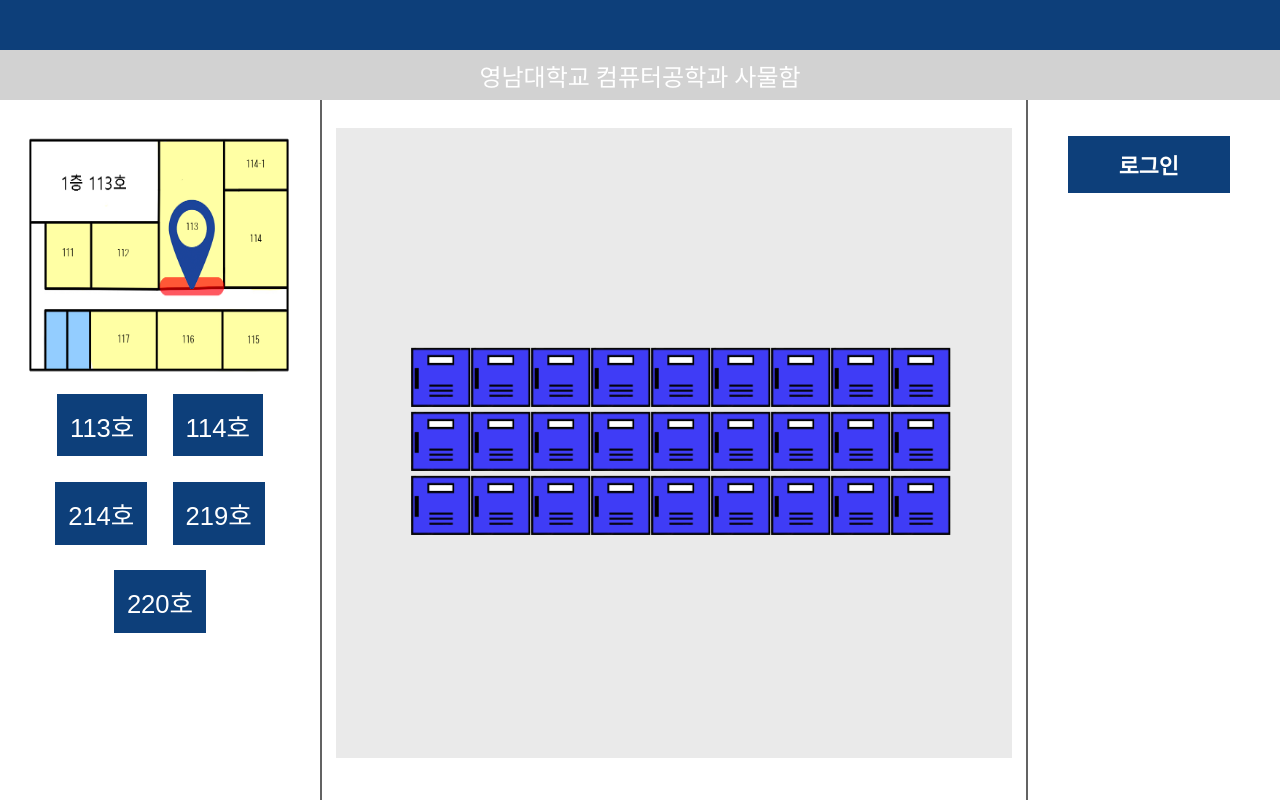
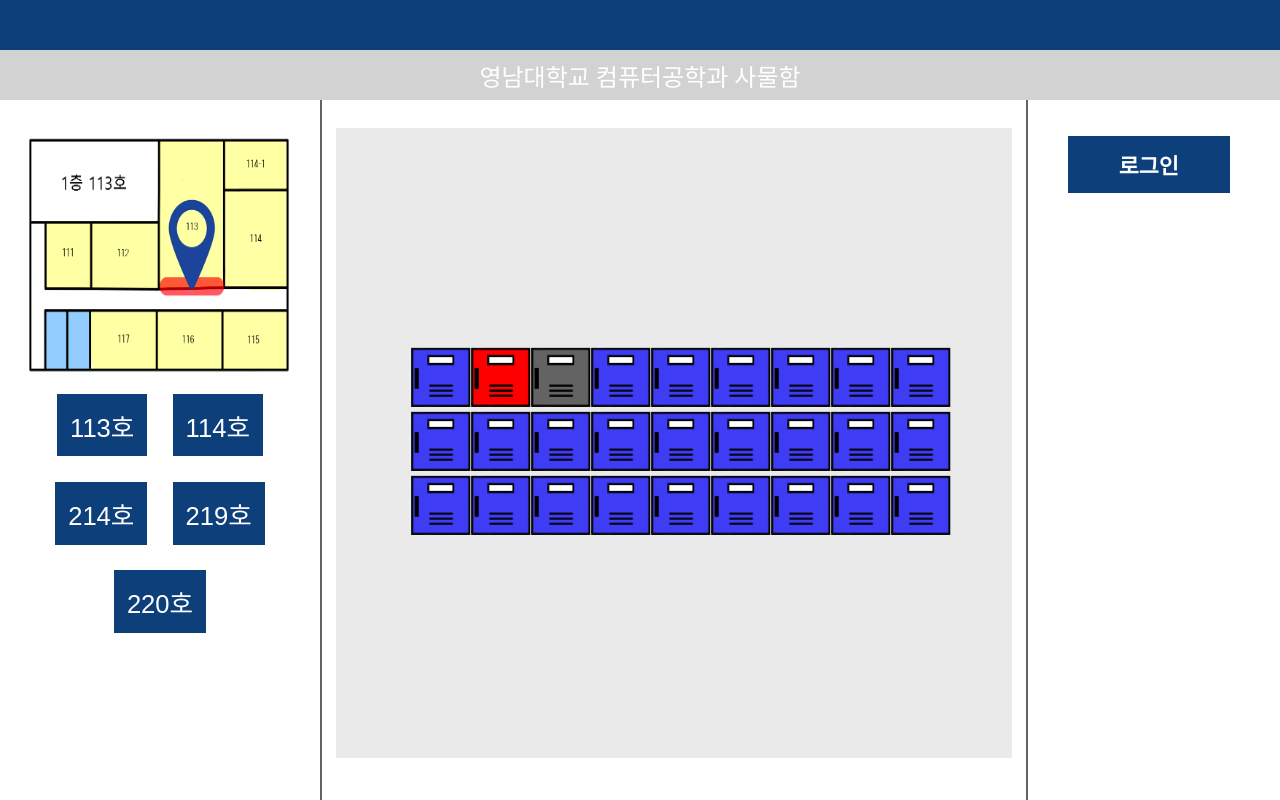
Before and after one commit to heymin2/LockerReservFE, a React (Create React App) app: page / in a window 1280 px wide. Built offline with nearby package versions, Linux system fonts and the light colour scheme.

Commit message:
서버 안열고 main에서 사물함 예약, 취소 보이게

```diff
--- a/src/mainpage/Main.js
+++ b/src/mainpage/Main.js
@@ -1,8 +1,13 @@
 import '../css/lockerpage.css';
+import ReservModal from '../modals/ReservModal';
+import CancelModal from '../modals/CancelModal';
+import React, { useState } from 'react';
 import { Link } from 'react-router-dom';
 import '../css/Left.css';
 import Right from './Right';
 const Main = () => {
+  const [reservModal, reservModalOn] = useState(false);
+  const [cancelModal, cancelModalOn] = useState(false);
   return (
     <>
       <aside className='asideleft'>
@@ -15,11 +20,27 @@
       </aside>
       <div className="app-center">
         <div className='box'>
+          <ReservModal
+            show={reservModal}
+            onHide={() => reservModalOn(false)}
+            floor={'113'}
+            part={'A'}
+            hang={'1'}
+            yeol={'1'}
+          />
+          <CancelModal
+            show={cancelModal}
+            onHide={() => cancelModalOn(false)}
+            floor={'113'}
+            part={'A'}
+            hang={'1'}
+            yeol={'2'}
+          />
           <Link to="/">
             <main>
-              <img className="locker" src={"blue.png"} onClick={() => alert('로그인하세요')} alt="profile" />
-              <img className="locker" src={"blue.png"} onClick={() => alert('로그인하세요')} alt="profile" />
-              <img className="locker" src={"blue.png"} onClick={() => alert('로그인하세요')} alt="profile" />
+              <img className="locker" src={"blue.png"} onClick={() => reservModalOn(true)} alt="profile" />
+              <img className="locker" src={"red.png"} onClick={() => cancelModalOn(true)} alt="profile" />
+              <img className="locker" src={"grey.png"} onClick={() => alert('로그인하세요')} alt="profile" />
               <img className="locker" src={"blue.png"} onClick={() => alert('로그인하세요')} alt="profile" />
               <img className="locker" src={"blue.png"} onClick={() => alert('로그인하세요')} alt="profile" />
               <img className="locker" src={"blue.png"} onClick={() => alert('로그인하세요')} alt="profile" />
```
